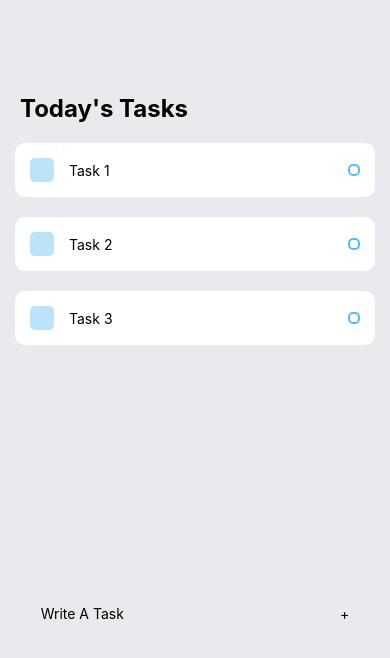
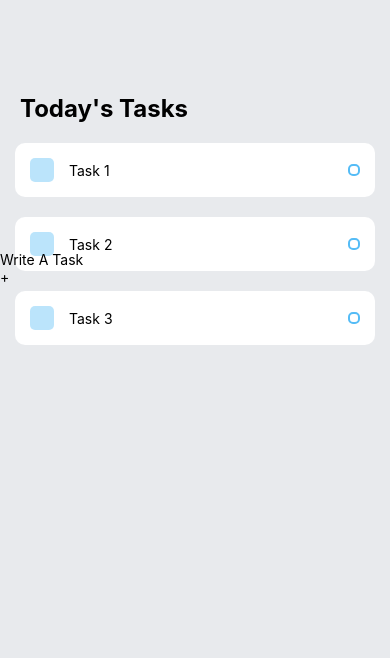
Before and after one commit to medobarakat/Todo-App, a React Native app: screen / in a window 390 px wide. Shown: the top 658 px of the page. Built offline with nearby package versions, Linux system fonts and the light colour scheme.

Commit message:
adding task input

```diff
--- a/App.js
+++ b/App.js
@@ -20,7 +20,10 @@ export default function App() {
         <Tasks text={"task 3"} />
       </View>
       <View>
-        <KeyboardAvoidingView behavior="padding" style={styles.container2}>
+        <KeyboardAvoidingView
+          behavior={Platform.OS === "ios" ? "padding" : "height"}
+          style={styles.container2}
+        >
           <TextInput placeholder="Write A Task" style={styles.input} />
           <TouchableOpacity>
             <View style={styles.btncontainer}>
@@ -46,11 +49,8 @@ const styles = StyleSheet.create({
     marginTop: 94,
   },
   container2: {
-    width: "100%",
     position: "absolute",
-    top: 260,
-    flexDirection: "row",
-    justifyContent: "space-around",
+    bottom: 60,
   },
   input: {},
   btncontainer: {},
```
